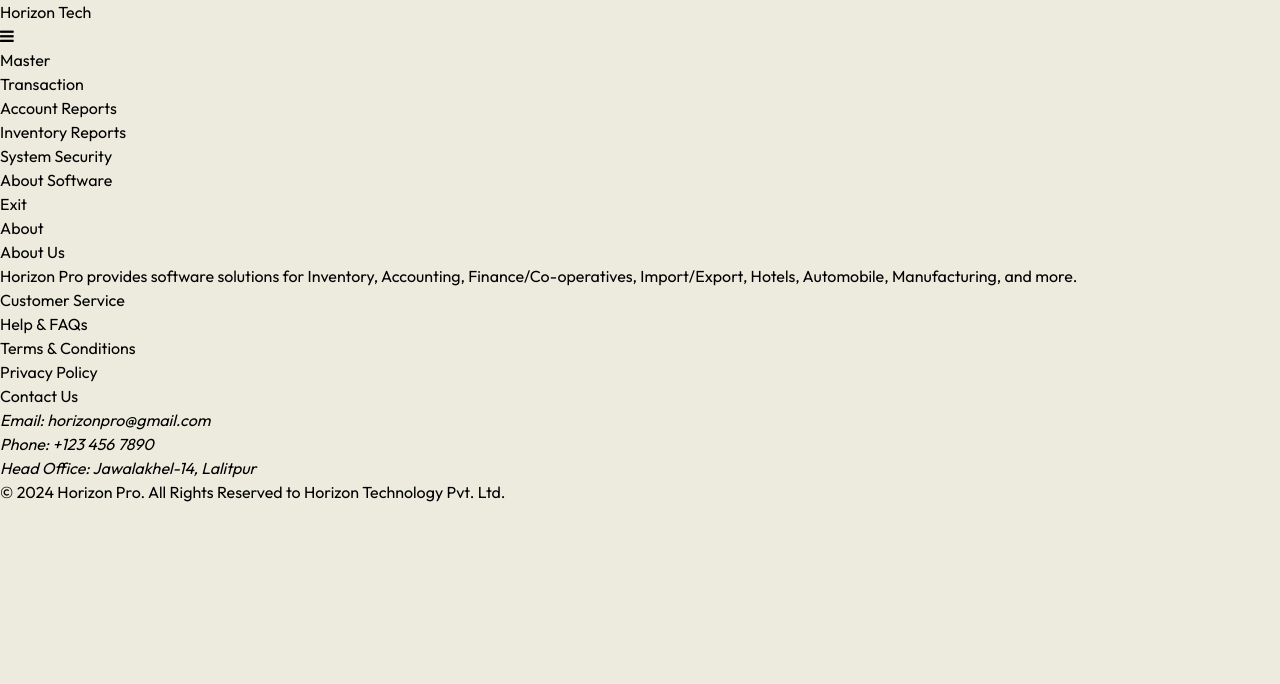
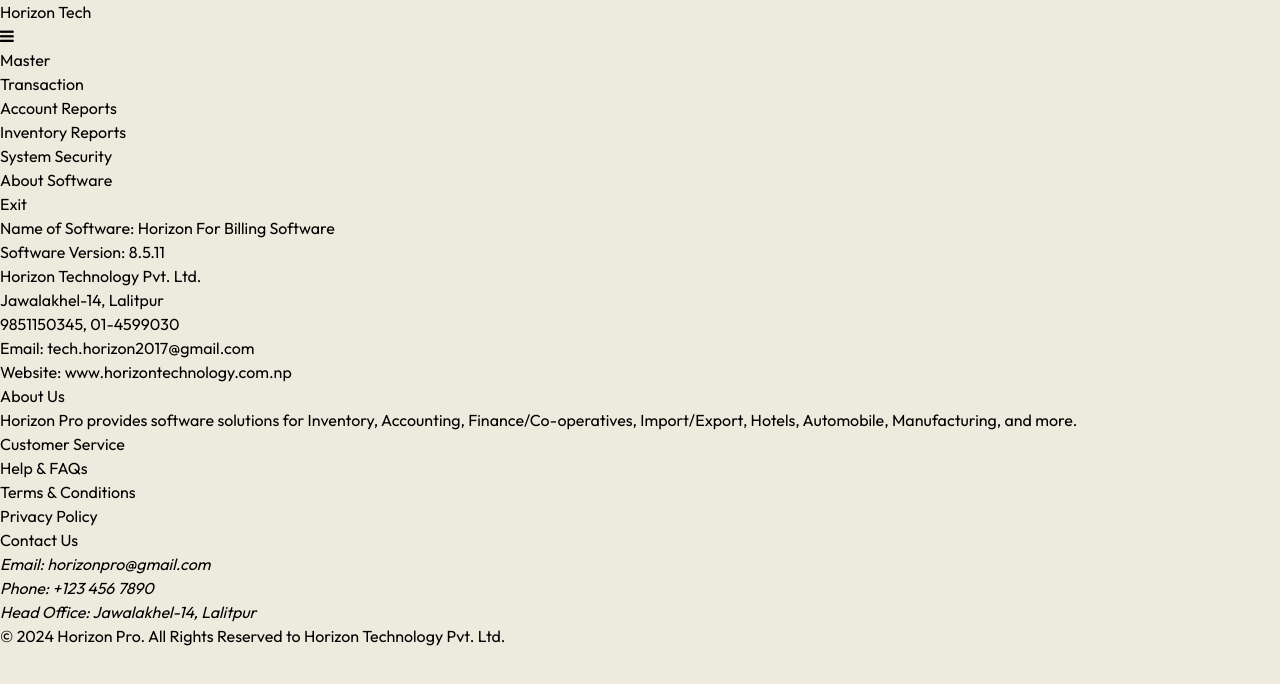
Before and after one commit to Birat121/Horizon_tech, a React (Vite) app in the folder frontend/inventory/: page /about in a window 1280 px wide. Shown: the top 684 px of the page. Built offline with nearby package versions, Linux system fonts and the light colour scheme.

Commit message:
some updates

```diff
--- a/frontend/inventory/src/components/About Software/About.jsx
+++ b/frontend/inventory/src/components/About Software/About.jsx
@@ -2,7 +2,21 @@
 
 const About = () => {
   return (
-    <div>About</div>
+    <section className='w-full h-full flex flex-col justify-center items-center '>
+      <div className='box-border rounded-md w-[40%] flex flex-col justify-center items-center gap-4 border-2 border-sky-600 mt-10'>
+        <p className='font-medium text-2xl text-center mt-8'>Name of Software: Horizon For Billing Software</p>
+        <p className='font-medium text-2xl text-center'>Software Version: 8.5.11</p>
+        <p className='font-medium text-2xl text-center mt-14 mb-10'> Horizon Technology Pvt. Ltd.
+          <br /> <span className='text-lg'>Jawalakhel-14, Lalitpur</span>
+          <br/> <span className='text-lg'>9851150345, 01-4599030</span>
+          <br/> <span className='text-lg'>Email: tech.horizon2017@gmail.com</span>
+          <br/> <span className='text-lg'>Website: www.horizontechnology.com.np</span>
+          </p>
+
+
+
+      </div>
+    </section>
   )
 }
 
--- a/frontend/inventory/src/components/Footer/Footer.jsx
+++ b/frontend/inventory/src/components/Footer/Footer.jsx
@@ -2,7 +2,7 @@
 
 const Footer = () => {
   return (
-    <footer className="bg-blue-900 text-white py-8 mt-16">
+    <footer className="bg-blue-900 text-white py-8 mt-16 fixed bottom-0 w-full">
       <div className="container mx-auto px-4">
         <div className="flex flex-col md:flex-row justify-between items-center md:items-start gap-8">
           {/* Section 1: About */}
--- a/frontend/inventory/src/components/Navbar/Navbar.jsx
+++ b/frontend/inventory/src/components/Navbar/Navbar.jsx
@@ -21,7 +21,7 @@
 
   return (
     <nav className="bg-blue-900 text-white px-4 py-3 shadow-md">
-      <div className="container mx-6 my-4 flex items-center justify-between">
+      <div className="container mx-6 my-4 flex items-center justify-between ">
         {/* Logo Section */}
         <Link to="/">
               <h1 className="text-3xl  font-bold hover:text-gray-400">Horizon Tech</h1>
@@ -40,12 +40,14 @@
           className={`lg:flex flex-col lg:flex-row  lg:space-x-6 ${isOpen ? 'block' : 'hidden'} lg:block`}
         >
           <li className="group relative">
+            <Link to="/master" >
           <button
               onClick={() => toggleDropdown('master')}
               className="text-xl hover:text-gray-300 transition duration-300 focus:outline-none"
             >
               Master
             </button>
+            </Link>
             {/* Dropdown Example */}
             {activeDropdown === 'master' && (
             <ul className="absolute left-0 hidden mt-2 w-48 bg-white text-black shadow-lg group-hover:block">
@@ -292,12 +294,14 @@
 
 
           <li>
+            <Link to="/about" >
           <button
               onClick={() => toggleDropdown('aboutsoftware')}
               className="text-xl hover:text-gray-300 transition duration-300 focus:outline-none"
             >
               About Software
             </button>
+            </Link>
           </li>
           <li>
           <button
```
